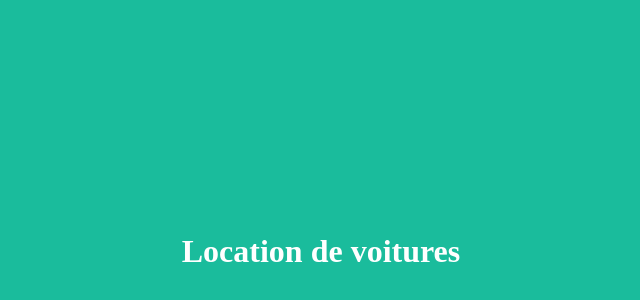
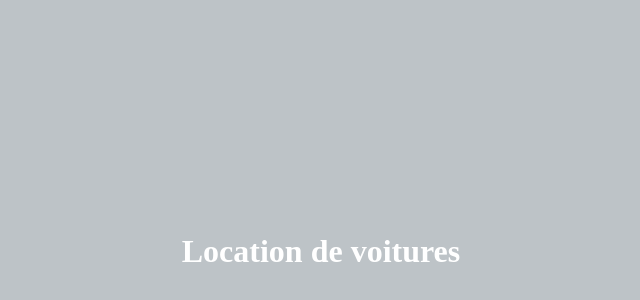
Before and after one commit to aSalima/locationVoiture, a plain HTML site: page index.htm in a window 1280 px wide. Shown: the part 28-328 px from the top of the page, without its empty margins (319-959 px from the left). Drawn offline with Linux system fonts and the light colour scheme.

Commit message:
modif couleur de fond

```diff
--- a/index.htm
+++ b/index.htm
@@ -3,7 +3,7 @@
 	<meta charset="utf-8">
 	<title>	</title>
 </head>
-<body style = background-color:#1abc9c>
+<body style = background-color:#bdc3c7>
 <h1 style ="padding-top:20%; padding-bottom:20%; text-align:center; color:#FFFFFF"> Location de voitures </h1>
 </body>
 </html>
```
